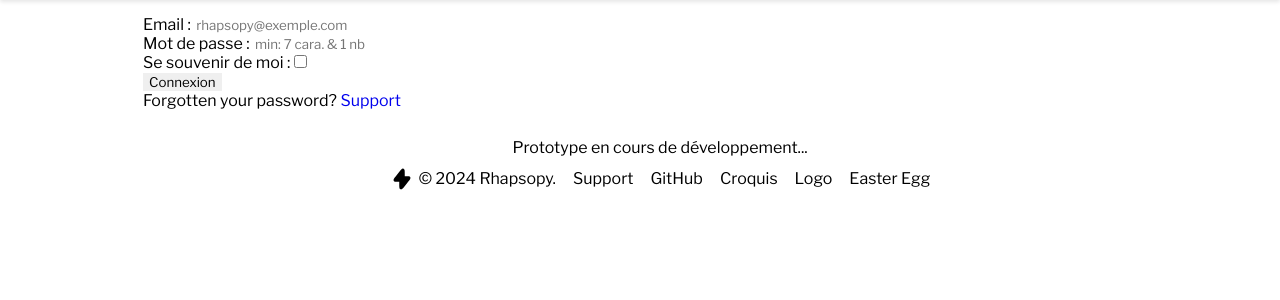
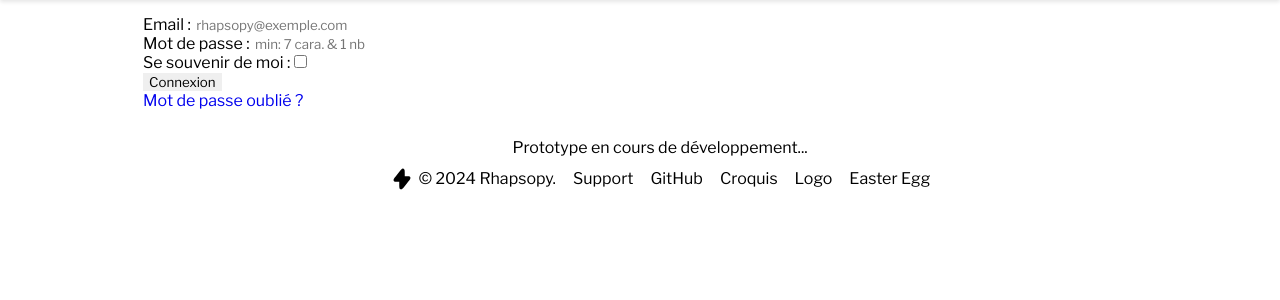
Before and after one commit to lucasbouet30/NSI_project, a Flask app: page /login in a window 1280 px wide. Shown: the part 64-364 px from the top of the page. Run offline with Flask 3, Linux system fonts and the light colour scheme.

Commit message:
trad login

```diff
--- a/V0.1.3/templates/login.html
+++ b/V0.1.3/templates/login.html
@@ -102,22 +102,21 @@
           type="checkbox"
           id="remindme"
           name="remindme"
-          value="remindme"/><br />
+          value="remindme"
+        /><br />
         <button>Connexion</button>
       </form>
-	  {% with messages = get_flashed_messages(with_categories=True) %}
-        {% if messages %}
+      {% with messages = get_flashed_messages(with_categories=True) %} {% if
+      messages %}
       <ul class="flashes">
         {% for category, message in messages %}
         <li {% if category %} class="{{ category }}" {% endif %}>
-                        <p style="color: red;">{{ message }}</p>
+          <p style="color: red">{{ message }}</p>
         </li>
         {% endfor %}
       </ul>
-        {% endif %}
-      {% endwith %}
-	  Forgotten your password?
-	  <a href="{{ url_for('fa2reset') }}" target="_blank">Support</a>
+      {% endif %} {% endwith %}
+      <a href="{{ url_for('fa2reset') }}" target="_blank">Mot de passe oublié ?</a>
     </main>
 
     <footer class="footer">
```
Lines whose indentation alone changed are shown as unchanged.
